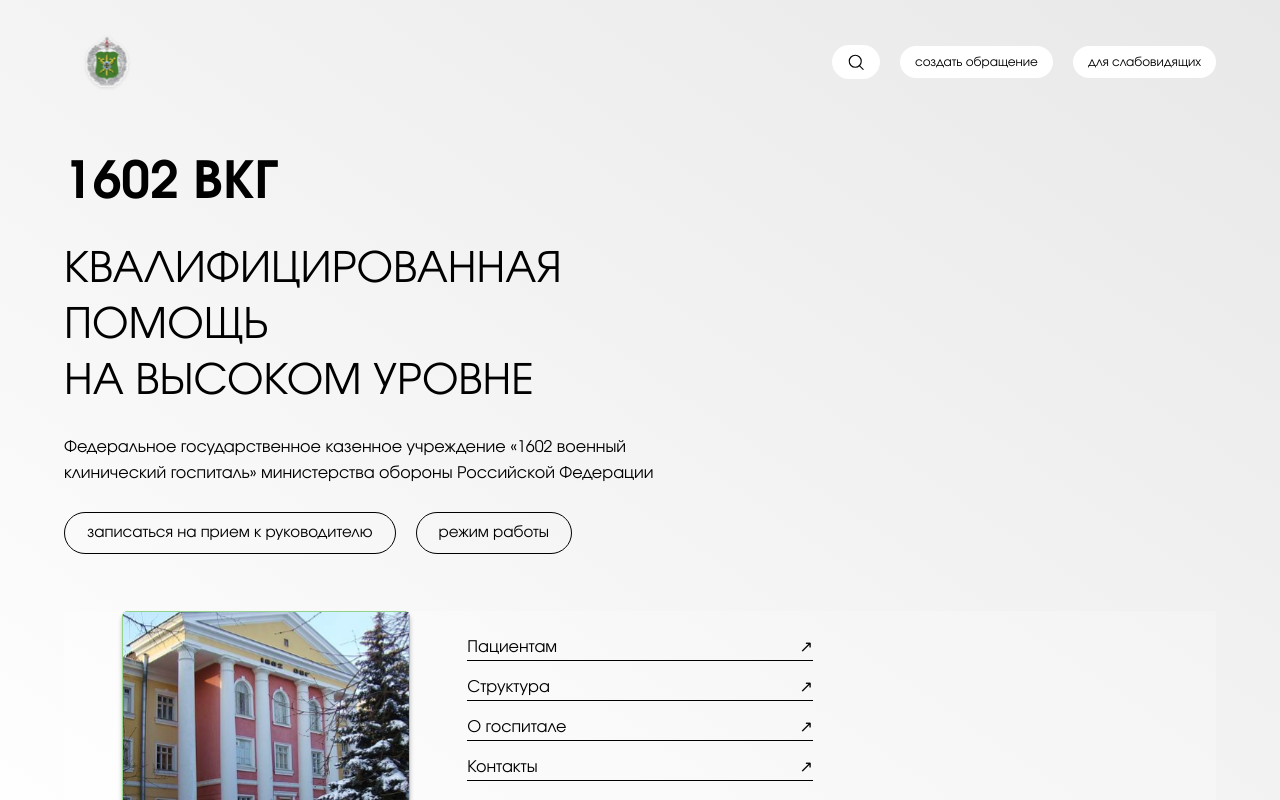
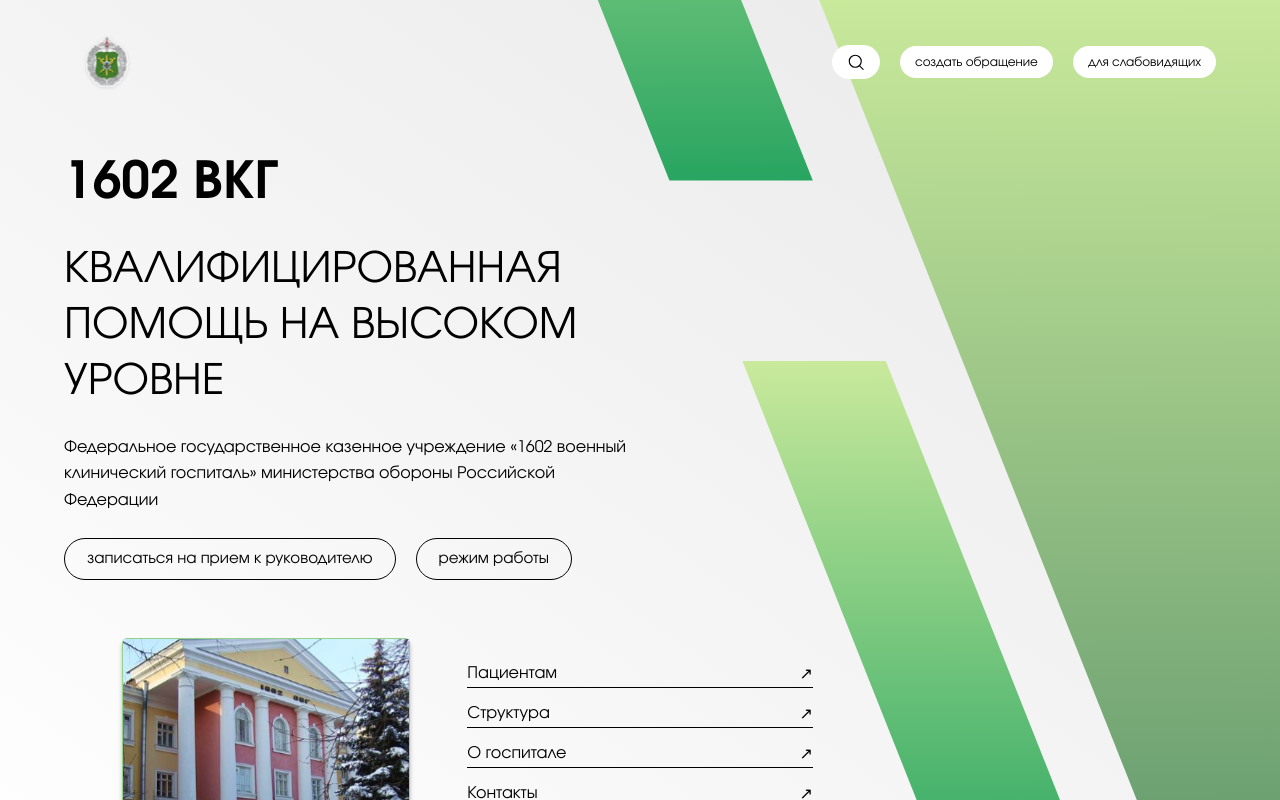
Before and after one commit to jestyrn-del/Hospital-website, a React (Vite) app: page / in a window 1280 px wide. Shown: the top 800 px of the page. Built offline with nearby package versions, Linux system fonts and the light colour scheme.

Commit message:
Home-page: fully ready hero part (with decorations)

```diff
--- a/src/pages/Home/Home.css
+++ b/src/pages/Home/Home.css
@@ -1,22 +1,24 @@
 .hero {
     position: relative;
-    min-height: 100%;
     background: linear-gradient(to top right, #FFFFFF 0%, #E8E8E8 100%);
     overflow: hidden
 }
 
 .hero-inner {
     position: relative;
-    height: 100%;
     z-index: 2;
+
+    min-height: 70%;
+
     display: flex;
     flex-direction: column;
+
     padding-top: 150px;
     padding-bottom: 70px;
 }
 
 .hero-content {
-    max-width: 690px
+    width: 50%;
 }
 
 .hero h1 {
@@ -76,7 +78,7 @@
     height: 25%;
     margin-top: 5%;
 
-    background: rgba(255, 255, 255, 0.2);
+    background: transparent;
 }
 
 .hero-image {
@@ -128,21 +130,95 @@
     margin-left: auto;
 }
 
+.hero-decoration {
+    display: flex;
 
-.hero-decoration {
+    position: absolute;
+    inset: 0;
 
+    width: 100%;
+    height: 100%;
+
+    left: 10%;
+
+    pointer-events: none;
+    z-index: 0;
+}
+
+.hero-decoration-part {
+    z-index: -1;
+
+    position: absolute;
+    pointer-events: none;
 }
 
 .hero-decoration-up {
+    right: 45%;
+    top: -40%;
 
+    width: 28vw;
+    height: 60%;
+
+    background: linear-gradient(
+        180deg,
+        #C7E997 0%,
+        #1DA159 100%
+    );
+
+    clip-path: polygon(
+        40% 0,
+        0 0,
+        calc(100% - 40%) 100%,
+        100% 100%
+    );
+
+    opacity: 0.95;
 }
 
 .hero-decoration-down {
+    right: 20%;
+    bottom: 0;
 
+    width: 28vw;
+    height: 60%;
+
+    background: linear-gradient(
+        180deg,
+        #C7E997 0%,
+        #1DA159 100%
+    );
+
+    clip-path: polygon(
+        40% 0,
+        0 0,
+        calc(100% - 40%) 100%,
+        100% 100%
+    );
+
+    opacity: 0.95;
 }
 
 .hero-decoration-right {
+    top: 0;
+    right: 0;
 
+    width: 40vw;
+    height: 100%;
+
+    background: linear-gradient(
+        180deg,
+        #C7E997 0%,
+        #5A9366 100%
+    );
+
+    clip-path: polygon(
+        0 0,
+        100% 0,
+        100% 100%,
+        70% 100%
+    );
+
+    opacity: 0.95;
 }
 
 
@@ -150,23 +226,6 @@
 .button--green {
     background: var(--green);
     color: #fff
-}
-
-.hero__cards span {
-    font-size: 11px;
-    opacity: .6
-}
-
-.hero__cards strong {
-    font-size: 21px;
-    margin-top: auto;
-    font-weight: 500
-}
-
-.hero__cards i {
-    align-self: flex-end;
-    font-style: normal;
-    font-size: 20px
 }
 
 .section {
--- a/src/pages/Home/Home.tsx
+++ b/src/pages/Home/Home.tsx
@@ -26,7 +26,7 @@ export function Home({ onAppointment, onNotification }: HomeProps) {
         <div className="container hero-inner">
           <div className="hero-content">
             <h1>1602 ВКГ</h1>
-            <p className="hero-lead">Квалифицированная помощь<br/>на высоком уровне</p>
+            <p className="hero-lead">Квалифицированная помощь на высоком уровне</p>
             <p className="hero-description">Федеральное государственное казенное учреждение «1602 военный клинический госпиталь» министерства обороны Российской Федерации</p>
             <div className="hero-buttons">
               <button className="button" type="button" onClick={onAppointment}>Записаться на прием к руководителю</button>
@@ -45,12 +45,12 @@ export function Home({ onAppointment, onNotification }: HomeProps) {
               <a href="#about">О госпитале <span>↗</span></a>
               <a href="#contacts">Контакты <span>↗</span></a>
             </div>
+          </div>
 
-            <div className='hero-decoration'>
-              <div className='hero-decoration-up'/>
-              <div className='hero-decoration-down'/>
-              <div className='hero-decoration-right'/>
-            </div>
+          <div className='hero-decoration'>
+            <div className='hero-decoration-part hero-decoration-up'/>
+            <div className='hero-decoration-part hero-decoration-down'/>
+            <div className='hero-decoration-part hero-decoration-right'/>
           </div>
         </div>
       </section>
```
